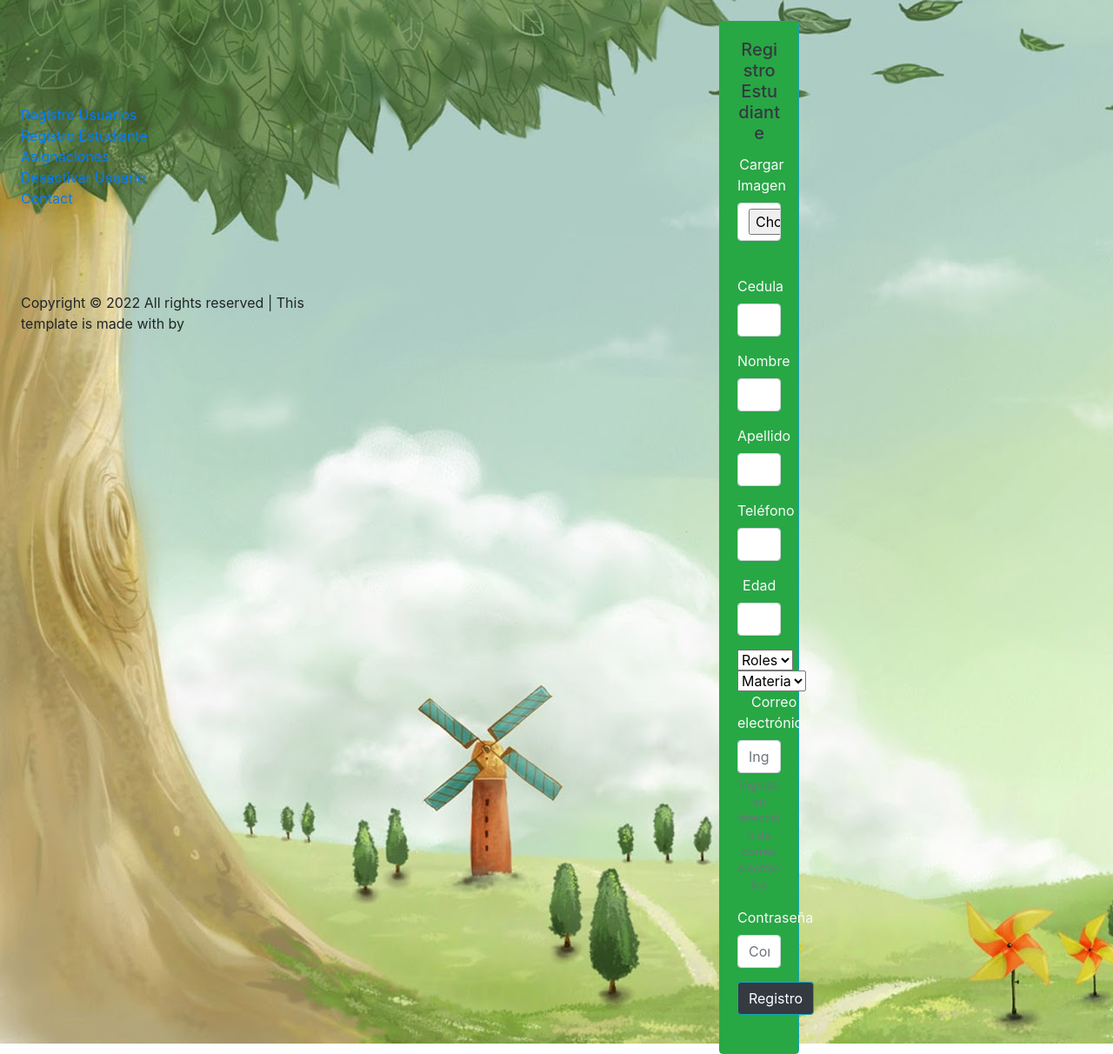
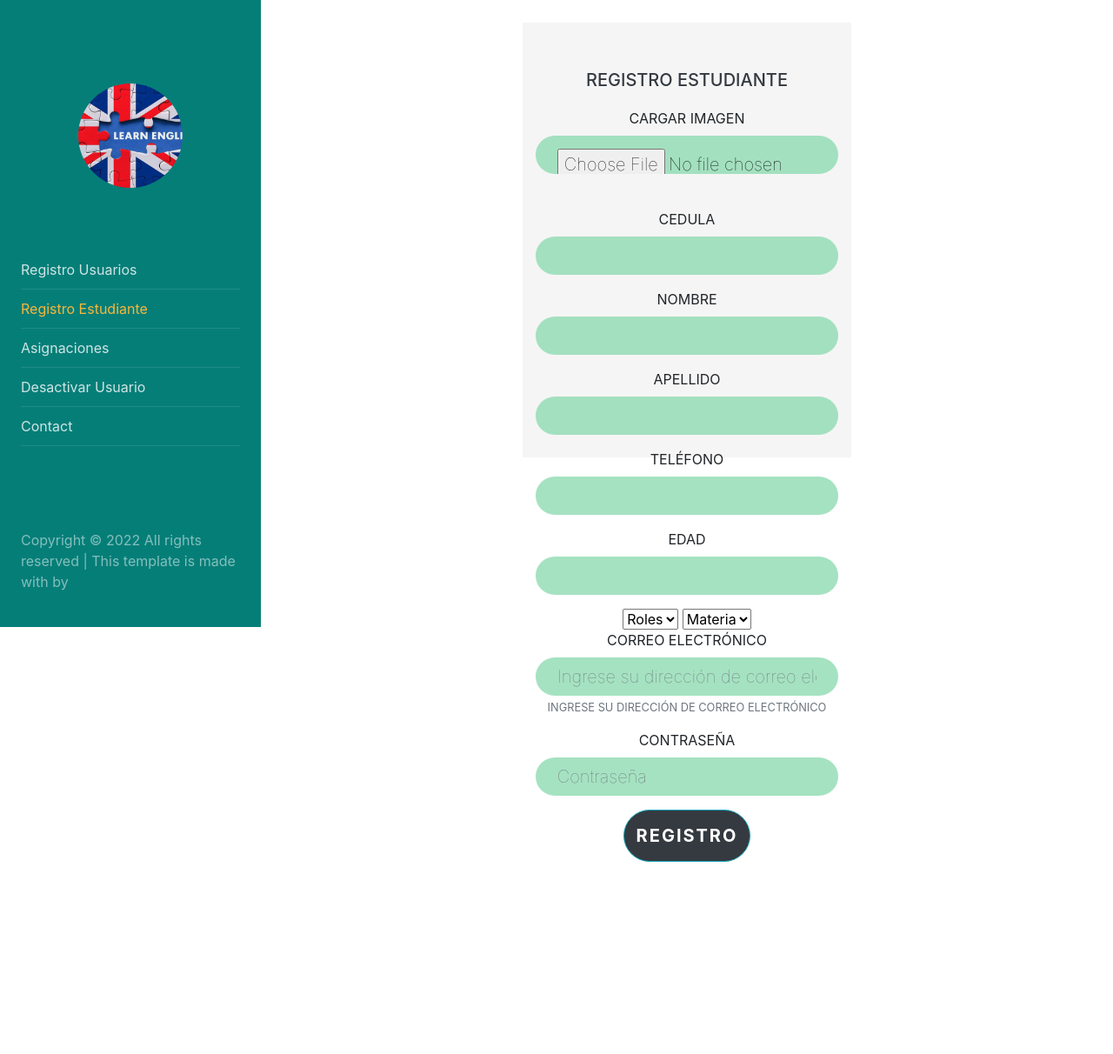
Before and after one commit to Luis219/AplicativoPreescolar, a Flask app: page /registroNota in a window 1280 px wide; the page is wider, and only the part inside the window is pictured. Shown: that part at 87% size. After the commit the page ends 991 px from the top of that part, so only its background shows below. Run offline with Flask 2, Linux system fonts and the light colour scheme; some libraries are stand-ins or nearby versions.

Commit message:
Actualización

```diff
--- a/templates/layouts/registroestudiante.html
+++ b/templates/layouts/registroestudiante.html
@@ -1,12 +1,13 @@
 <!DOCTYPE html>
 <html lang="en">
+
 <head>
   <meta charset="UTF-8">
   <meta http-equiv="X-UA-Compatible" content="IE=edge">
   <meta name="viewport" content="width=device-width, initial-scale=1.0">
-    <title>Document</title>
-    <link rel="stylesheet" href="../static/css/login.css">
-      <!--Enlace a css de Boostrap-->
+  <title>Registro Estudiante</title>
+  <link rel="stylesheet" href="../static/CSS/inicio.css">
+  <link rel="stylesheet" href="../static/CSS/style2.css">  <!--Enlace a css de Boostrap-->
   <link rel="stylesheet" href="https://cdn.jsdelivr.net/npm/bootstrap@4.0.0/dist/css/bootstrap.min.css"
     integrity="sha384-Gn5384xqQ1aoWXA+058RXPxPg6fy4IWvTNh0E263XmFcJlSAwiGgFAW/dAiS6JXm" crossorigin="anonymous">
 
@@ -21,6 +22,7 @@
     integrity="sha384-JZR6Spejh4U02d8jOt6vLEHfe/JQGiRRSQQxSfFWpi1MquVdAyjUar5+76PVCmYl"
     crossorigin="anonymous"></script>
 </head>
+
 <body>
   <div class="wrapper d-flex align-items-stretch">
 
@@ -30,10 +32,10 @@
         <a href="#" class="img logo rounded-circle mb-5" style="background-image: url(../static/imagenes/ing.jpg);"></a>
         <br>
         <ul class="list-unstyled components mb-5">
-          <li class="active">
+          <li >
             <a href="/registrousuario.html">Registro Usuarios</a>
           </li>
-          <li >
+          <li class="active">
             <a href="/registroestudiante.html">Registro Estudiante</a>
           </li>
           <li>
@@ -84,17 +86,16 @@
                 {% endwith %}
                 <!--Sección de registro-->
                 <!--Uso de cards en conjunto con nav y form para que el usuario envíe sus sugerencias-->
-    <div class="col-sm-4">
-        <div class="card border border-info ">
-          <div class="card-body text-light bg-success">
+
                       <h5 class="card-title  text-dark">Registro Estudiante</h5>
                       <form method="post" action="{{url_for('registroEstudiante')}}" enctype="multipart/form-data">
 
                         <div class="form-group">
                           <label for="inputImagen">Cargar Imagen</label>
-                    <input type="file" class="form-control" id="inputImagen"  autocomplete="off"  required onchange="loadFile(event)" name="imagen" placeholder="">
+                          <input type="file" class="form-control" id="inputImagen" autocomplete="off" required
+                            onchange="loadFile(event)" name="imagen" placeholder="">
                         </div>
-             <img id="output" width="50"/>
+                        <img id="output" width="50" />
                         <div class="form-group">
                           <label for="inputCedula">Cedula</label>
                           <input type="text" class="form-control" id="inputCedula" name="cedula" placeholder="">
@@ -115,18 +116,20 @@
                           <label for="inputEdad">Edad</label>
                           <input type="number" class="form-control" id="inputEdad" name="edad" placeholder="">
                         </div>
-              <select id="menuRoles" name="menuRoles" class="form-select form-select-sm" aria-label=".form-select-sm example">
-                <option selected> Roles  </option>
+                        <select id="menuRoles" name="menuRoles" class="form-select form-select-sm"
+                          aria-label=".form-select-sm example">
+                          <option selected> Roles </option>
                           {% for rol in coleccionRoles %}
-                <option  name="rol" value="{{ rol.name }}">{{ rol.name}}</option>
+                          <option name="rol" value="{{ rol.name }}">{{ rol.name}}</option>
                           {% endfor %}
 
                         </select>
 
-              <select id="menuMateria" name="menuMateria" class="form-select form-select-sm" aria-label=".form-select-sm example">
-                <option selected> Materia  </option>
+                        <select id="menuMateria" name="menuMateria" class="form-select form-select-sm"
+                          aria-label=".form-select-sm example">
+                          <option selected> Materia </option>
                           {% for materia in coleccionMateria %}
-                <option  name="materia" value="{{ materia.name }}">{{ materia.name}}</option>
+                          <option name="materia" value="{{ materia.name }}">{{ materia.name}}</option>
                           {% endfor %}
 
                         </select>
@@ -143,28 +146,32 @@
 
                         <div class="form-group">
                           <label for="exampleInputEmail1">Correo electrónico</label>
-                  <input type="email" class="form-control" id="exampleInputEmail1" name="correo" aria-describedby="emailHelp" placeholder="Ingrese su dirección de correo electrónico">
-                  <small id="emailHelp" class="form-text text-muted">Ingrese su dirección de correo electrónico </small>
+                          <input type="email" class="form-control" id="exampleInputEmail1" name="correo"
+                            aria-describedby="emailHelp" placeholder="Ingrese su dirección de correo electrónico">
+                          <small id="emailHelp" class="form-text text-muted">Ingrese su dirección de correo electrónico
+                          </small>
                         </div>
                         <div class="form-group">
                           <label for="exampleInputPassword1">Contraseña</label>
-                  <input type="password" class="form-control" id="exampleInputPassword1" name="contrasenia" placeholder="Contraseña">
+                          <input type="password" class="form-control" id="exampleInputPassword1" name="contrasenia"
+                            placeholder="Contraseña">
                         </div>
 
                         <!--Botón utilizado para ingresar al sitio web-->
-                <button type="submit" class="btn btn-primary bg-dark border border-info "  >Registro</button>
+                        <button type="submit" class="btn btn-primary bg-dark border border-info ">Registro</button>
                         <br>
                         <br>
 
                       </form>
-
-
-
                     </div>
                   </div>
                 </div>
+          </div>
+        </div>
+
   </center>
 
 
 </body>
+
 </html>
--- a/templates/layouts/registrousuario.html
+++ b/templates/layouts/registrousuario.html
@@ -5,7 +5,7 @@
   <meta charset="UTF-8">
   <meta http-equiv="X-UA-Compatible" content="IE=edge">
   <meta name="viewport" content="width=device-width, initial-scale=1.0">
-  <title>Document</title>
+  <title>Registro Usuario</title>
   <link rel="stylesheet" href="../static/CSS/inicio.css">
   <link rel="stylesheet" href="../static/CSS/style2.css">
 
```
Lines whose indentation alone changed are shown as unchanged.
